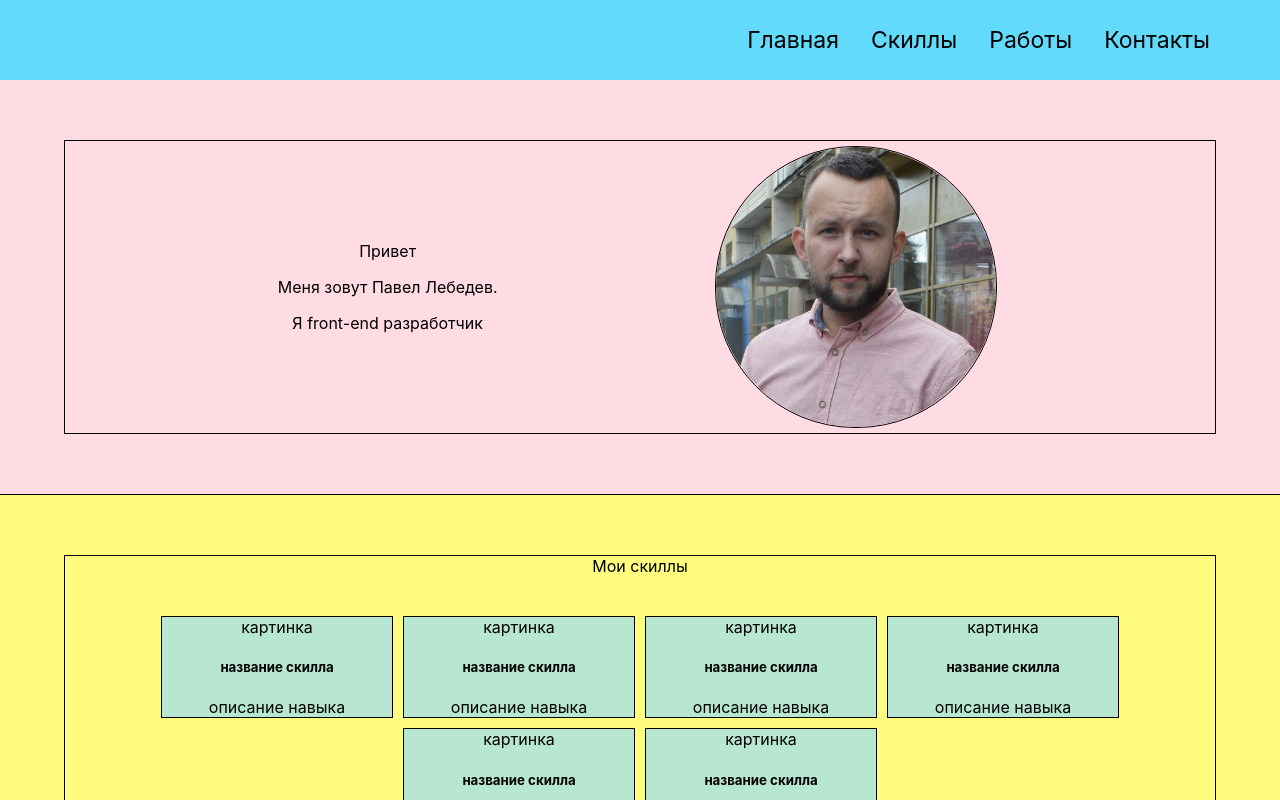
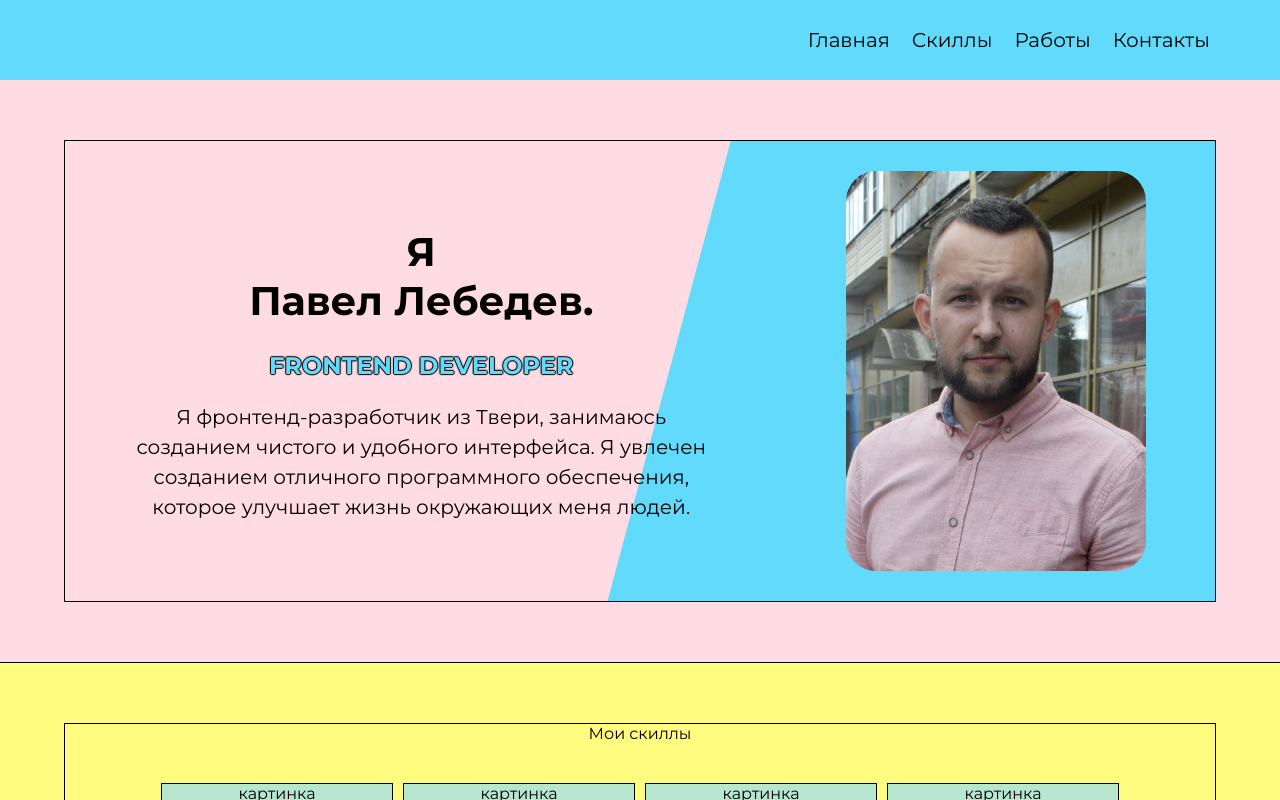
Before and after one commit to PavelLebedev90/CV, a React (Create React App) app: page / in a window 1280 px wide. Shown: the top 800 px of the page. Built offline with nearby package versions, Linux system fonts and the light colour scheme.

Commit message:
update main

```diff
--- a/public/index.html
+++ b/public/index.html
@@ -15,6 +15,7 @@
       user's mobile device or desktop. See https://developers.google.com/web/fundamentals/web-app-manifest/
     -->
     <link rel="manifest" href="%PUBLIC_URL%/manifest.json" />
+    <link href="https://fonts.googleapis.com/css2?family=Montserrat:wght@300;400;500;600;700&display=swap" rel="stylesheet">
     <!--
       Notice the use of %PUBLIC_URL% in the tags above.
       It will be replaced with the URL of the `public` folder during the build.
--- a/src/App.css
+++ b/src/App.css
@@ -1,3 +1,9 @@
+
+
+body{
+  font-family: 'Montserrat', sans-serif;
+}
+
 .wrapper{
   max-width: 1350px;
   height: 100%;
--- a/src/Components/BurgerMenu/BurgerMenu.module.css
+++ b/src/Components/BurgerMenu/BurgerMenu.module.css
@@ -95,7 +95,9 @@ display: none;
     top:0;
     width: 100%;
     height: 300px;
-    background-color: #61dafb;
+    /*background-color: #61dafb;*/
+    /*background-color: #3a3d4f;*/
+    background: linear-gradient(135deg, #a9e4f7 14%,#a9e4f7 46%,#0fb4e7 91%,#0fb4e7 91%);
     z-index: 10;
 }
 
@@ -104,10 +106,16 @@ display: none;
 
 .list{
     list-style: none;
+    padding: 0;
+    margin-top: 20px;
+}
+.list li{
+    text-align: center;
 }
 
 .list a {
     font-size: 25px;
+    font-weight: 500;
     text-decoration: none;
     color: inherit;
     display: inline-block;
@@ -125,11 +133,12 @@ display: none;
 
 .list a:hover {
 
-    background-color: rgba(44, 0, 230, 0.57);
-    transition: 500ms;
+    /*background-color: rgba(44, 0, 230, 0.57);*/
+    color: #2458f3;
+    transition: 300ms;
 }
 
 .list a:active {
-    background-color: rgba(188, 65, 222, 0.84);
+    /*background-color: rgba(188, 65, 222, 0.84);*/
     transition: 100ms;
 }
--- a/src/Components/Main/Main.module.css
+++ b/src/Components/Main/Main.module.css
@@ -8,28 +8,87 @@
 
 .description {
     text-align: center;
+    margin: 0 3px;
+    flex-basis: 50%;
+    z-index: 3;
+}
+.description h1{
+    font-size: 40px;
+}
+.description p{
+    line-height: 30px;
+    font-size: 20px;
+}
+.description span{
+    font-weight: 900;
+    font-size: 24px;
+    line-height: 20px;
+    color:#61dafb;
+    text-transform: uppercase;
+    text-shadow: 1px 0 1px #000,
+    0 1px 1px #000,
+    -1px 0 1px #000,
+    0 -1px 1px #000;
+
 }
 
 .main {
     flex-grow: 1;
     display: flex;
-    justify-content: space-evenly;
+    justify-content: space-around;
     align-items: center;
     border: 1px solid;
     flex-wrap: wrap;
+    position: relative;
+    overflow: hidden;
 }
 
 .ava {
-    height: 280px;
-    width: 280px;
-    border-radius: 140px;
-    border: 1px solid;
-    margin: 5px;
+    height: 400px;
+    width: 300px;
+    border-radius: 30px;
+    margin: 30px 3px;
+    overflow:hidden;
+    z-index: 3;
 }
 
 .ava img {
-    height: 280px;
-    width: 280px;
-    border-radius: 140px;
+    height: inherit;
+    width: inherit ;
     object-fit: cover;
 }
+.avaBG{
+    position: absolute;
+    background-color: #61dafb;
+    height: 200%;
+    width: 160%;
+    transform: rotate(
+            15deg
+    );
+    left: 50%;
+    top: 0;
+    z-index: 0;
+}
+
+@media screen and (max-width: 545px) {
+    .ava{
+        height: 280px;
+        width: 265px;
+        border-radius: 140px;
+        margin: 5px;
+        overflow:hidden
+    }
+    .avaBG{
+        display: none;
+    }
+
+
+}
+@media screen and (max-width: 658px) {
+    .description {
+        text-align: center;
+        margin: 0 3px;
+        flex-basis: 100%;
+        z-index: 3;
+    }
+}
--- a/src/Components/Main/Main.tsx
+++ b/src/Components/Main/Main.tsx
@@ -9,12 +9,20 @@ const Main = () => {
             <div className="content">
                 <div className={classes.main}>
                     <div className={classes.description}>
-                        <p>Привет</p>
-                        <p>Меня зовут Павел Лебедев.</p>
-                        <p>Я front-end разработчик</p>
+                        <h1>Я <br/>Павел Лебедев.</h1>
+                        <p><span>frontend developer</span></p>
+                        <p>
+                            Я  фронтенд-разработчик из Твери,
+                            занимаюсь созданием чистого и удобного интерфейса.
+                            Я увлечен созданием отличного программного обеспечения,
+                            которое улучшает жизнь окружающих меня людей.
+                        </p>
                     </div>
                     <div className={classes.ava}>
                         <img src={photoCV} alt="photo"/>
+                    </div>
+                    <div className={classes.avaBG}>
+
                     </div>
                 </div>
             </div>
--- a/src/Components/Navigation/Nav.module.css
+++ b/src/Components/Navigation/Nav.module.css
@@ -14,11 +14,11 @@
 }
 
 .nav a {
-    font-size: 23px;
+    font-size: 20px;
     text-decoration: none;
     color: inherit;
     display: inline-block;
-    margin-right: 20px;
+    margin-right: 10px;
     border-radius: 6px;
     cursor: pointer;
     user-select: none;
```
